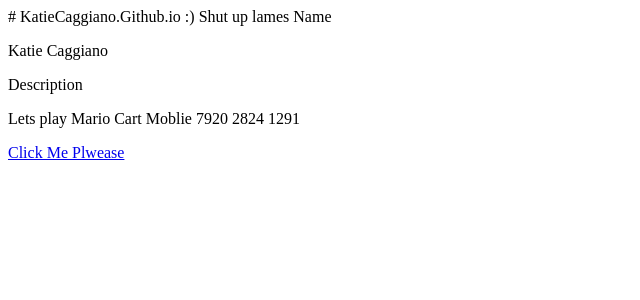
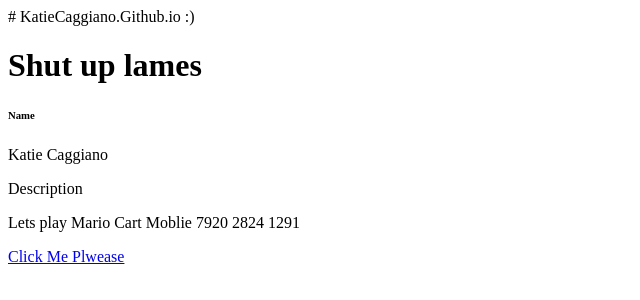
Before and after one commit to KatieCaggiano/KatieCaggiano.Github.io, a plain HTML site: page index.html in a window 1280 px wide. Shown: the whole page, without its empty margins (0-640 px from the left). Drawn offline with Linux system fonts and the light colour scheme.

Commit message:
Update index.html

```diff
--- a/index.html
+++ b/index.html
@@ -1,7 +1,7 @@
 # KatieCaggiano.Github.io
 :)
-<h7>Shut up lames</h7>
-<h7>Name</h7>
+<h1>Shut up lames</h1>
+<h6>Name</h6>
 <p>Katie Caggiano</p>
 <h7>Description</h7>
 <p>Lets play Mario Cart Moblie 7920 2824 1291<p>
```
